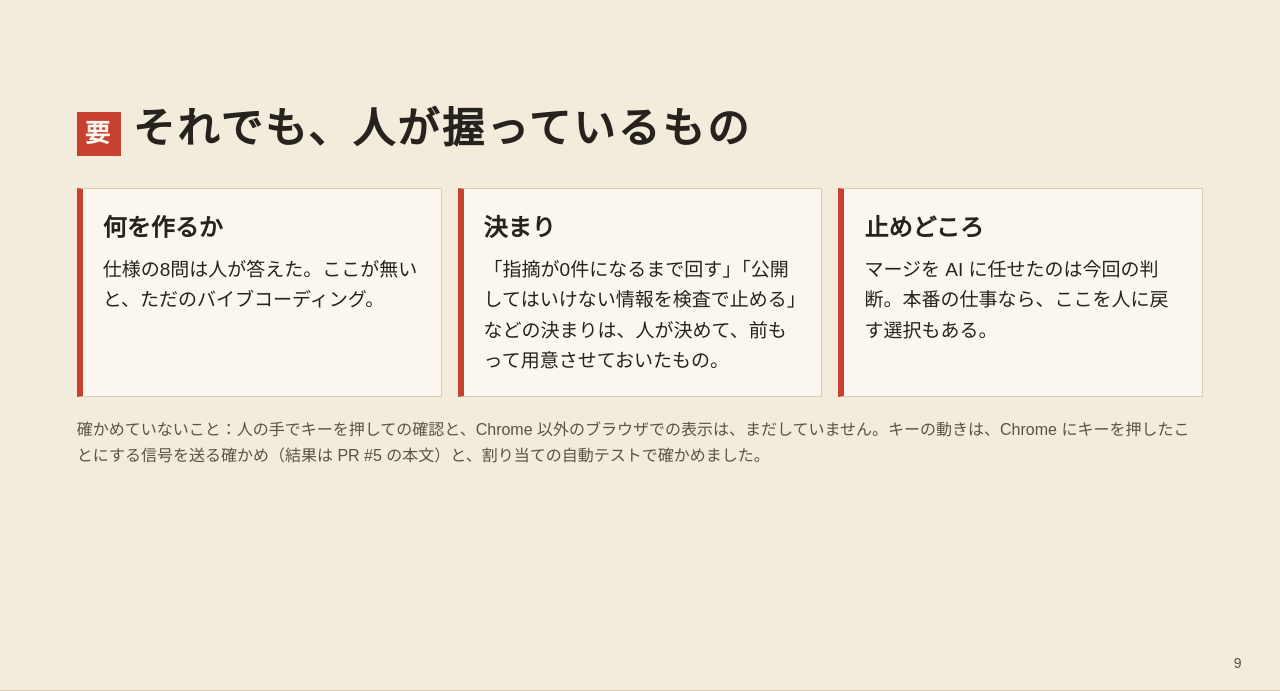
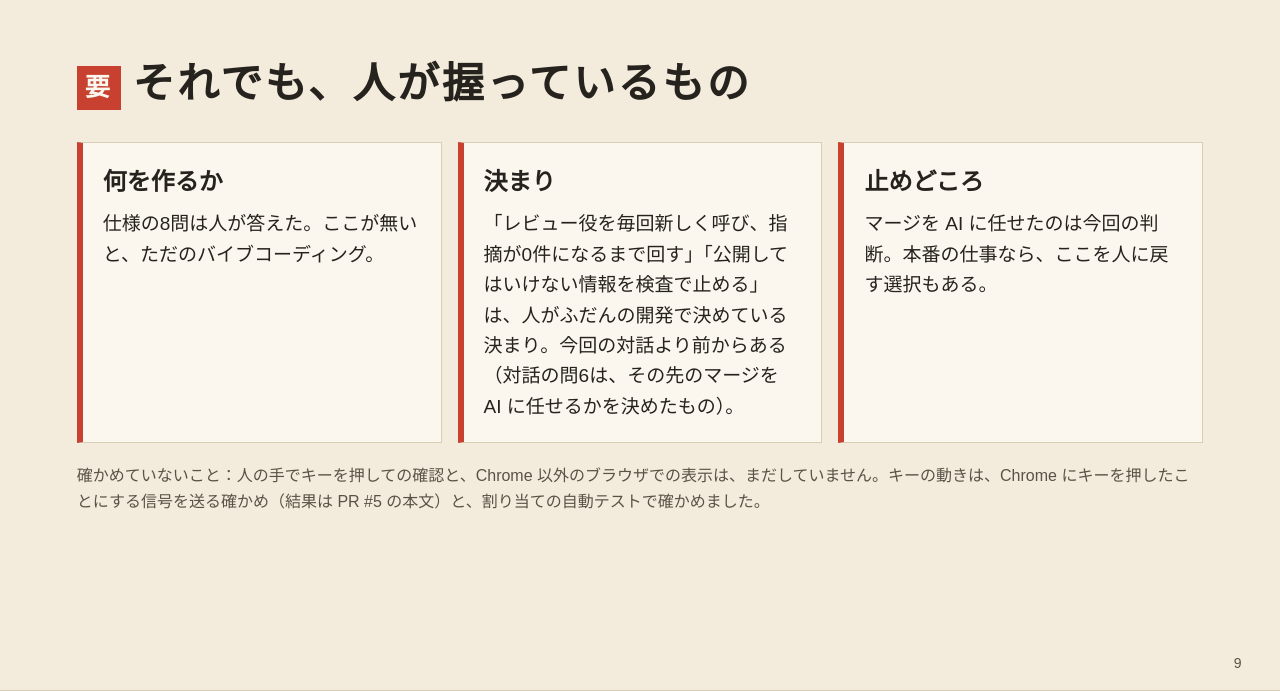
Before and after one commit to kotaroyatabe0235/ai-driven-dev-demo, a plain HTML site: page slides/index.html in a window 1280 px wide. Shown: the part 6509-7200 px from the top of the page. Drawn offline with Linux system fonts and the light colour scheme.

Commit message:
スライド9: 前もってある決まりと、対話で決めたことを分けて書く
レビュー指摘（第1回・[must]・整合）: 「指摘0件まで回す」を前もって用意した決まりに入れているが、スライド4と spec では問6で対話中に決めたことになっている
レビュー: https://github.com/kotaroyatabe0235/ai-driven-dev-demo/pull/5#pullrequestreview-6039356467
対応: 回し方（毎回新しいレビュー役で0件まで）は前からある決まり、問6はマージを任せるかの判断、と分けて書いた

Co-Authored-By: Claude Opus 5.5 <noreply@anthropic.com>
Claude-Session: https://claude.ai/code/session_01EU6qmKj4prBQFsVDdfT4kr

```diff
--- a/slides/index.html
+++ b/slides/index.html
@@ -220,7 +220,7 @@
   <h2><span class="seal">要</span>それでも、人が握っているもの</h2>
   <div class="grid g3">
     <div class="card hito"><h3>何を作るか</h3><p>仕様の8問は人が答えた。ここが無いと、ただのバイブコーディング。</p></div>
-    <div class="card hito"><h3>決まり</h3><p>「指摘が0件になるまで回す」「公開してはいけない情報を検査で止める」などの決まりは、人が決めて、前もって用意させておいたもの。</p></div>
+    <div class="card hito"><h3>決まり</h3><p>「レビュー役を毎回新しく呼び、指摘が0件になるまで回す」「公開してはいけない情報を検査で止める」は、人がふだんの開発で決めている決まり。今回の対話より前からある（対話の問6は、その先のマージを AI に任せるかを決めたもの）。</p></div>
     <div class="card hito"><h3>止めどころ</h3><p>マージを AI に任せたのは今回の判断。本番の仕事なら、ここを人に戻す選択もある。</p></div>
   </div>
   <p class="small" style="margin-top:20px">確かめていないこと：人の手でキーを押しての確認と、Chrome 以外のブラウザでの表示は、まだしていません。キーの動きは、Chrome にキーを押したことにする信号を送る確かめ（結果は PR #5 の本文）と、割り当ての自動テストで確かめました。</p>
```
